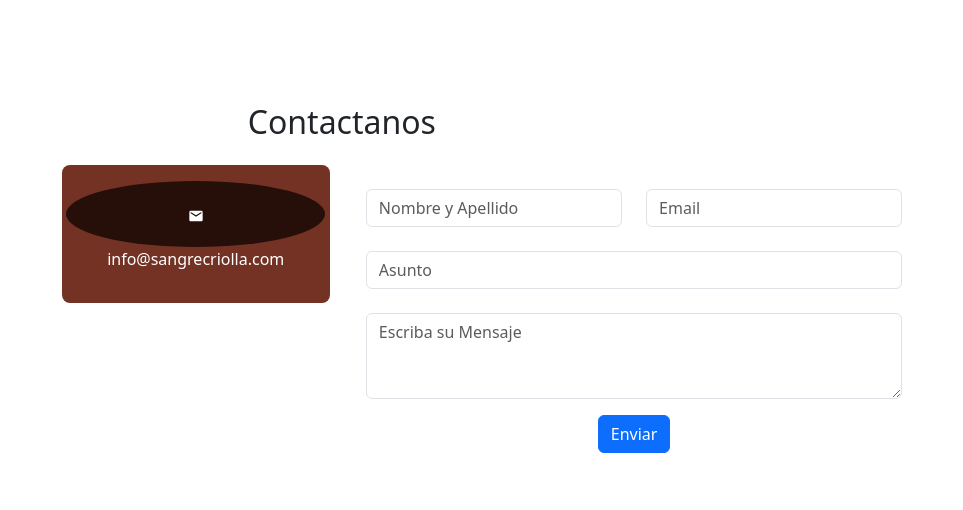
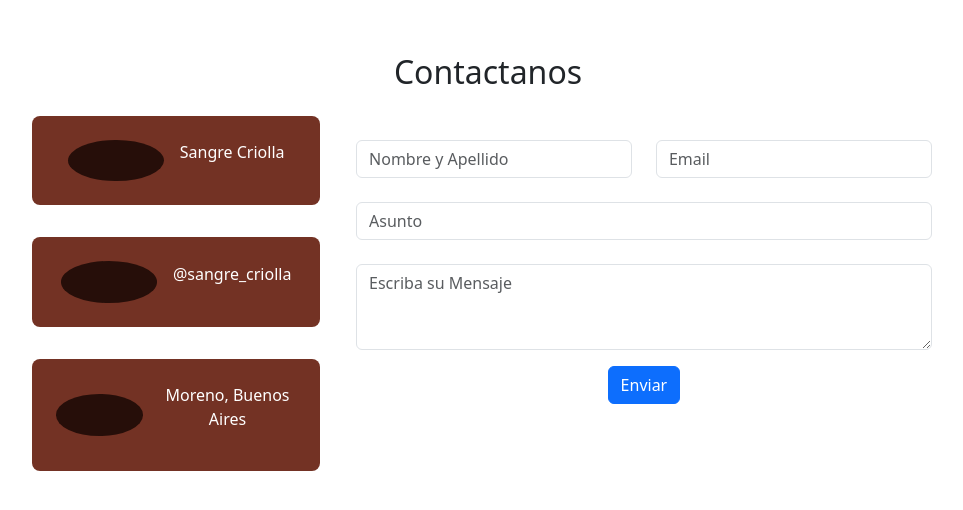
Before and after one commit to SDanielP/FinalProyectRolling-Sangre-Criolla, a React (Vite) app in the folder front-end/: page / in a window 1280 px wide. Shown: the part 122-632 px from the top of the page, without its empty margins (152-1115 px from the left). Built offline with nearby package versions, Linux system fonts and the light colour scheme.

Commit message:
estructura de formulario de contacto completado

```diff
--- a/front-end/src/components/InfoContacto.jsx
+++ b/front-end/src/components/InfoContacto.jsx
@@ -1,18 +1,24 @@
-import { Container, Row, Col } from 'react-bootstrap';
-import { MdLocationPin, MdEmail } from 'react-icons/md';
+import { MdLocationPin } from 'react-icons/md';
+import { RiInstagramFill } from 'react-icons/ri';
+import { FaFacebook } from 'react-icons/fa';
 import './contactoEstilo.css';
 
 function InfoContacto() {
-  const icono = <MdEmail />;
-  const texto = 'info@sangrecriolla.com';
+  // const icono = <MdEmail className="iconoContacto" />;
   return (
     <>
-      <Container className="cajaContacto">
-        <Row>
-          <div className="iconoContacto">{icono}</div>
-          <p>{texto}</p>
-        </Row>
-      </Container>
+      <div className="cajaContacto">
+        <FaFacebook className="iconoContacto" />
+        <p>Sangre Criolla</p>
+      </div>
+      <div className="cajaContacto">
+        <RiInstagramFill className="iconoContacto" />
+        <p>@sangre_criolla</p>
+      </div>
+      <div className="cajaContacto">
+        <MdLocationPin className="iconoContacto" />
+        <p>Moreno, Buenos Aires</p>
+      </div>
     </>
   );
 }
--- a/front-end/src/components/contactoEstilo.css
+++ b/front-end/src/components/contactoEstilo.css
@@ -1,11 +1,11 @@
 .cajaContacto {
   color: #fff;
-  padding: 1rem;
+  padding: 1.5rem;
   background-color: #733224;
   display: flex;
   align-items: center;
   justify-content: center;
-  gap: 2rem;
+  gap: 1rem;
   border-radius: 8px;
   margin-bottom: 2rem;
 }
@@ -20,5 +20,5 @@
 }
 
 svg {
-  width: 3.5;
+  width: 6rem;
 }
--- a/front-end/src/pages/Contacto.jsx
+++ b/front-end/src/pages/Contacto.jsx
@@ -7,14 +7,14 @@ function Contact() {
   return (
     <>
       <Container>
-        <Row className="mb-3">
+        <Row className="mb-3 justify-content-center">
           <Col sm={8}>
             <h2>Contactanos</h2>
           </Col>
         </Row>
       </Container>
       <Container>
-        <Row className="d-flex justify-content-center">
+        <Row>
           <Col sm={4}>
             <InfoContacto />
           </Col>
```
